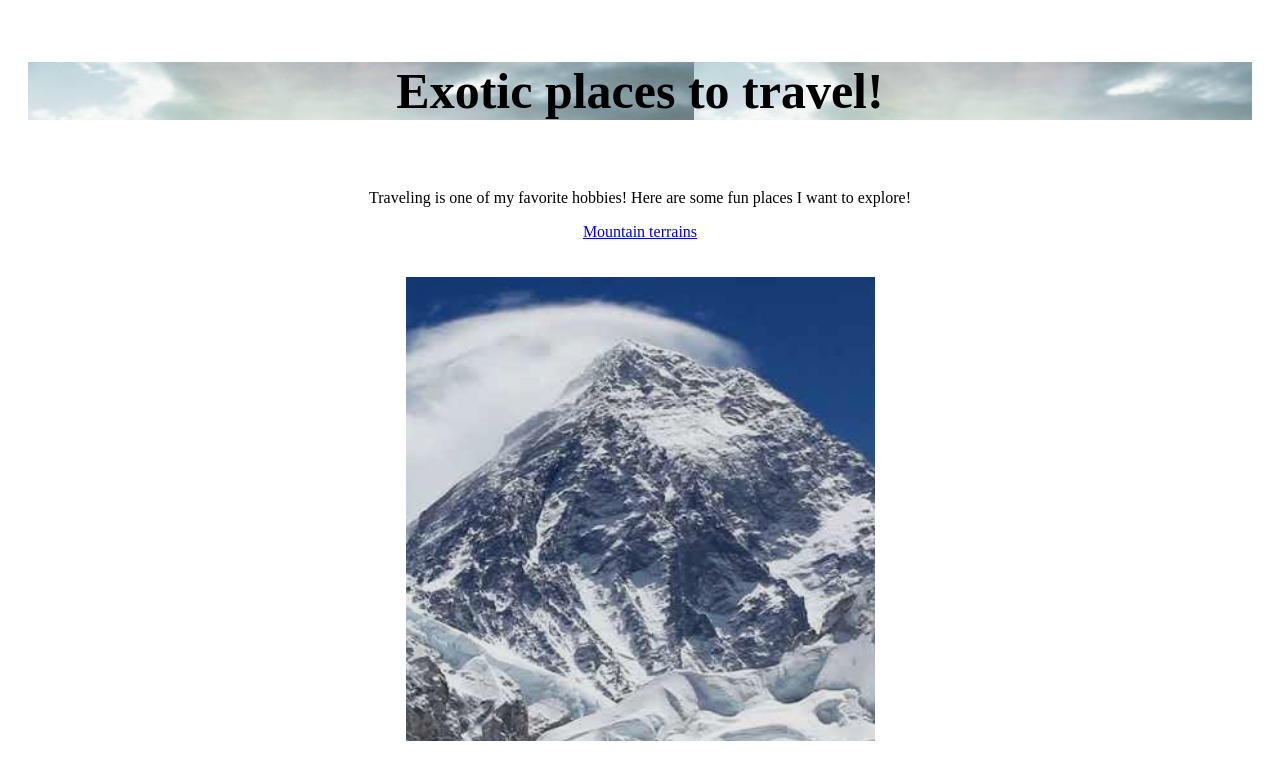
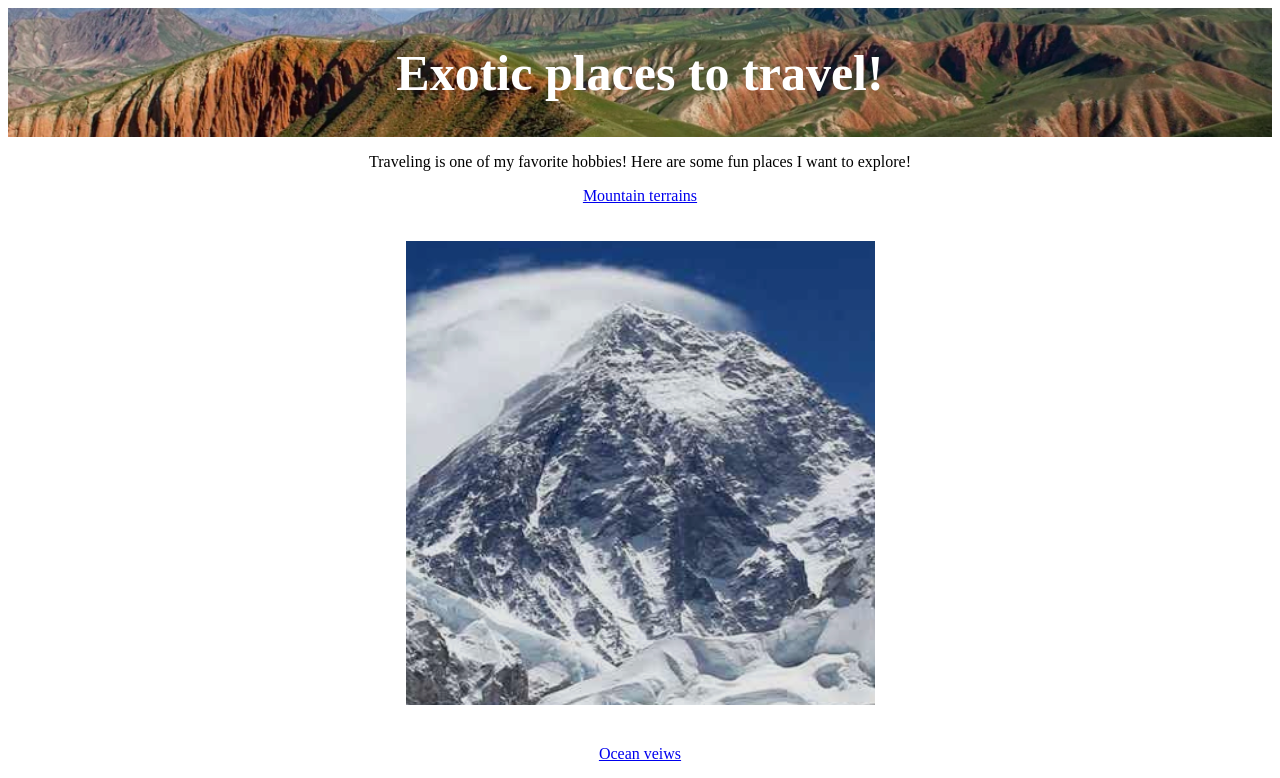
Before and after one commit to izzier26-netizen/Website, a plain HTML site: page Index.html in a window 1280 px wide. Shown: the top 778 px of the page. Drawn offline with Linux system fonts and the light colour scheme.

Commit message:
Add files via upload

```diff
--- a/style.css
+++ b/style.css
@@ -1,12 +1,28 @@
+
+.header {
+	background-image: url("earthheadline.png");
+	padding: 100px 0;
+	background-size: cover;
+	background-position: center;
+	text-align: center;
+}
+
 h1{
-	background-image: url("homepagebackroundheadlie.png");
+
 	font-size:50px;
+	color: white;
+
 
 }
 .header
-{padding:20px;}
+{padding:2px;}
 
-p{
+p {
 	margin-right:150px;
 	margin-left: 150px;
 }
+
+body {
+	backround-color: blue;
+
+}
```
Also changed, not shown: Travel guide.html (+4 -2 lines), desserts.html (+1 -0 lines), mountainterrain.html (+1 -0 lines), oceanveiws.html (+1 -0 lines), earthheadline.png (added).
